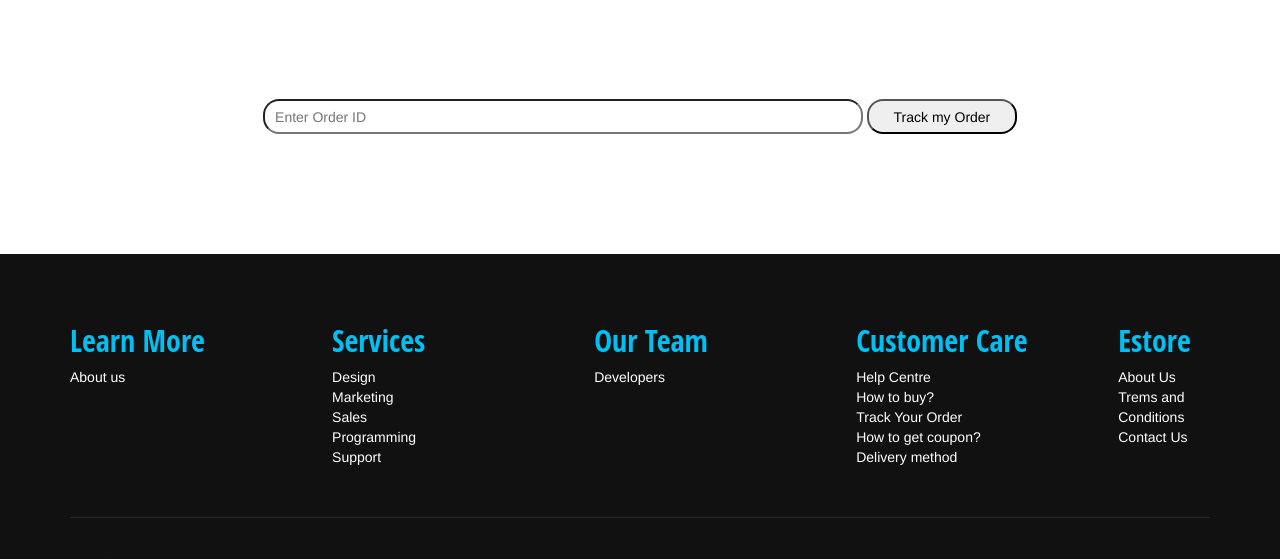
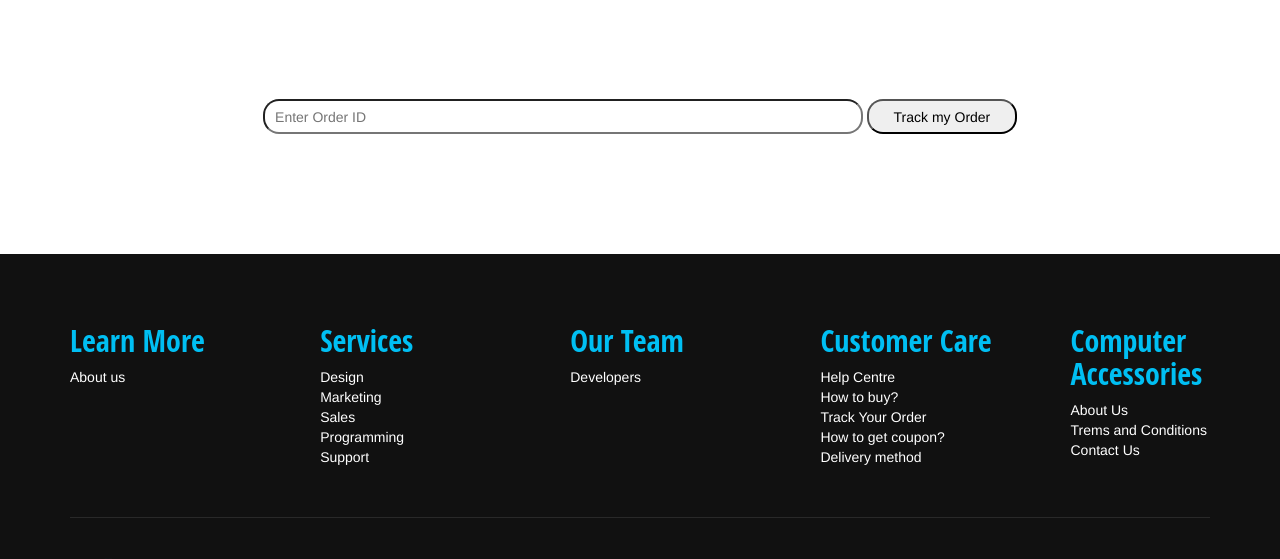
Before and after one commit to Priyanshu-Vyas/ComputerAccessories, a PHP site: page /trackmyorder.php in a window 1280 px wide. Shown: the part 113-672 px from the top of the page. Run offline with PHP 8.4, Linux system fonts and the light colour scheme; data comes from the database, SQL or seed files in the repository; some libraries are stand-ins or nearby versions.

Commit message:
NameUpdated

```diff
--- a/addcouponcode.php
+++ b/addcouponcode.php
@@ -276,7 +276,7 @@
 		      		</li>
 
 				    <li>
-				        <h2 class="ct-footer-list-header">Estore</h2>
+				        <h2 class="ct-footer-list-header">Computer Accessories </h2>
 				        <ul>
 					        <li>
 					            <a href="info.php">About Us</a>
@@ -299,7 +299,7 @@
 				        </div>
 				        <div class="col-sm-6 col-md-3">
 				          	<address>
-				            	<span>EStore Co.<br></span>
+				            	<span>Computer Accessories  Co.<br></span>
 				            	Arfa Software Technology Park<br>Lahore, Pakistan 53720<br>
 				            	<span>Phone: <a href="tel:5555555555">(000) 000-000</a></span>
 				          	</address>
@@ -350,7 +350,7 @@
 		      		</div>
 
 		      		<div class="inner-right">
-		        		<p>Copyright © 2019 EstoreCo.&nbsp;<a href="">Privacy Policy</a></p>
+		        		<p>Copyright © 2019 Computer Accessories Co.&nbsp;<a href="">Privacy Policy</a></p>
 		        		<p><a class="ct-u-motive-color" href="" target="_blank">Web Design</a> by HMC Co. on <a href="" target="_blank">HMC.com</a></p>
 		      		</div>
 		    	</div>
--- a/ehome.php
+++ b/ehome.php
@@ -468,7 +468,7 @@
 					</li>
 
 					<li>
-						<h2 class="ct-footer-list-header">Estore</h2>
+						<h2 class="ct-footer-list-header">Computer Accessories </h2>
 						<ul>
 							<li>
 								<a href="info.php">About Us</a>
@@ -491,7 +491,7 @@
 						</div>
 						<div class="col-sm-6 col-md-3">
 							<address>
-								<span>EStore Co.<br></span>
+								<span>Computer Accessories  Co.<br></span>
 								Arfa Software Technology Park<br>Lahore, Pakistan 53720<br>
 								<span>Phone: <a href="tel:5555555555">(000) 000-000</a></span>
 							</address>
@@ -542,7 +542,7 @@
 					</div>
 
 					<div class="inner-right">
-						<p>Copyright © 2019 EstoreCo.&nbsp;<a href="">Privacy Policy</a></p>
+						<p>Copyright © 2019 Computer Accessories Co.&nbsp;<a href="">Privacy Policy</a></p>
 						<p><a class="ct-u-motive-color" href="" target="_blank">Web Design</a> by HMC Co. on <a href="" target="_blank">HMC.com</a></p>
 					</div>
 				</div>
--- a/login.php
+++ b/login.php
@@ -536,7 +536,7 @@
 		      		</li>
 
 				    <li>
-				        <h2 class="ct-footer-list-header">Estore</h2>
+				        <h2 class="ct-footer-list-header">Computer Accessories </h2>
 				        <ul>
 					        <li>
 					            <a href="info.php">About Us</a>
@@ -559,7 +559,7 @@
 				        </div>
 				        <div class="col-sm-6 col-md-3">
 				          	<address>
-				            	<span>EStore Co.<br></span>
+				            	<span>Computer Accessories  Co.<br></span>
 				            	Arfa Software Technology Park<br>Lahore, Pakistan 53720<br>
 				            	<span>Phone: <a href="tel:5555555555">(000) 000-000</a></span>
 				          	</address>
@@ -610,7 +610,7 @@
 		      		</div>
 
 		      		<div class="inner-right">
-		        		<p>Copyright © 2019 EstoreCo.&nbsp;<a href="">Privacy Policy</a></p>
+		        		<p>Copyright © 2019 Computer Accessories Co.&nbsp;<a href="">Privacy Policy</a></p>
 		        		<p><a class="ct-u-motive-color" href="" target="_blank">Web Design</a> by HMC Co. on <a href="" target="_blank">HMC.com</a></p>
 		      		</div>
 		    	</div>
--- a/mycart.php
+++ b/mycart.php
@@ -297,7 +297,7 @@
 		      		</li>
 
 				    <li>
-				        <h2 class="ct-footer-list-header">Estore</h2>
+				        <h2 class="ct-footer-list-header">Computer Accessories </h2>
 				        <ul>
 					        <li>
 					            <a href="info.php">About Us</a>
@@ -320,7 +320,7 @@
 				        </div>
 				        <div class="col-sm-6 col-md-3">
 				          	<address>
-				            	<span>EStore Co.<br></span>
+				            	<span>Computer Accessories  Co.<br></span>
 				            	Arfa Software Technology Park<br>Lahore, Pakistan 53720<br>
 				            	<span>Phone: <a href="tel:5555555555">(000) 000-000</a></span>
 				          	</address>
@@ -371,7 +371,7 @@
 		      		</div>
 
 		      		<div class="inner-right">
-		        		<p>Copyright © 2019 EstoreCo.&nbsp;<a href="">Privacy Policy</a></p>
+		        		<p>Copyright © 2019 Computer Accessories Co.&nbsp;<a href="">Privacy Policy</a></p>
 		        		<p><a class="ct-u-motive-color" href="" target="_blank">Web Design</a> by HMC Co. on <a href="" target="_blank">HMC.com</a></p>
 		      		</div>
 		    	</div>
--- a/product.php
+++ b/product.php
@@ -392,7 +392,7 @@
 		      		</li>
 
 				    <li>
-				        <h2 class="ct-footer-list-header">Estore</h2>
+				        <h2 class="ct-footer-list-header">Computer Accessories </h2>
 				        <ul>
 					        <li>
 					            <a href="info.php">About Us</a>
@@ -415,7 +415,7 @@
 				        </div>
 				        <div class="col-sm-6 col-md-3">
 				          	<address>
-				            	<span>EStore Co.<br></span>
+				            	<span>Computer Accessories  Co.<br></span>
 				            	Arfa Software Technology Park<br>Lahore, Pakistan 53720<br>
 				            	<span>Phone: <a href="tel:5555555555">(000) 000-000</a></span>
 				          	</address>
@@ -466,7 +466,7 @@
 		      		</div>
 
 		      		<div class="inner-right">
-		        		<p>Copyright © 2019 EstoreCo.&nbsp;<a href="">Privacy Policy</a></p>
+		        		<p>Copyright © 2019 Computer Accessories Co.&nbsp;<a href="">Privacy Policy</a></p>
 		        		<p><a class="ct-u-motive-color" href="" target="_blank">Web Design</a> by HMC Co. on <a href="" target="_blank">HMC.com</a></p>
 		      		</div>
 		    	</div>
--- a/trackmyorder.php
+++ b/trackmyorder.php
@@ -263,7 +263,7 @@
 		      		</li>
 
 				    <li>
-				        <h2 class="ct-footer-list-header">Estore</h2>
+				        <h2 class="ct-footer-list-header">Computer Accessories </h2>
 				        <ul>
 					        <li>
 					            <a href="info.php">About Us</a>
@@ -286,7 +286,7 @@
 				        </div>
 				        <div class="col-sm-6 col-md-3">
 				          	<address>
-				            	<span>EStore Co.<br></span>
+				            	<span>Computer Accessories  Co.<br></span>
 				            	Arfa Software Technology Park<br>Lahore, Pakistan 53720<br>
 				            	<span>Phone: <a href="tel:5555555555">(000) 000-000</a></span>
 				          	</address>
@@ -337,7 +337,7 @@
 		      		</div>
 
 		      		<div class="inner-right">
-		        		<p>Copyright © 2019 EstoreCo.&nbsp;<a href="">Privacy Policy</a></p>
+		        		<p>Copyright © 2019 Computer Accessories Co.&nbsp;<a href="">Privacy Policy</a></p>
 		        		<p><a class="ct-u-motive-color" href="" target="_blank">Web Design</a> by HMC Co. on <a href="" target="_blank">HMC.com</a></p>
 		      		</div>
 		    	</div>
--- a/welcome.php
+++ b/welcome.php
@@ -413,7 +413,7 @@
 		      		</li>
 
 				    <li>
-				        <h2 class="ct-footer-list-header">Estore</h2>
+				        <h2 class="ct-footer-list-header">Computer Accessories </h2>
 				        <ul>
 					        <li>
 					            <a href="info.php">About Us</a>
@@ -436,7 +436,7 @@
 				        </div>
 				        <div class="col-sm-6 col-md-3">
 				          	<address>
-				            	<span>EStore Co.<br></span>
+				            	<span>Computer Accessories  Co.<br></span>
 				            	Arfa Software Technology Park<br>Lahore, Pakistan 53720<br>
 				            	<span>Phone: <a href="tel:5555555555">(000) 000-000</a></span>
 				          	</address>
@@ -487,7 +487,7 @@
 		      		</div>
 
 		      		<div class="inner-right">
-		        		<p>Copyright © 2019 EstoreCo.&nbsp;<a href="">Privacy Policy</a></p>
+		        		<p>Copyright © 2019 Computer Accessories Co.&nbsp;<a href="">Privacy Policy</a></p>
 		        		<p><a class="ct-u-motive-color" href="" target="_blank">Web Design</a> by HMC Co. on <a href="" target="_blank">HMC.com</a></p>
 		      		</div>
 		    	</div>
```
Also changed, not shown: info.php (+4 -4 lines).
